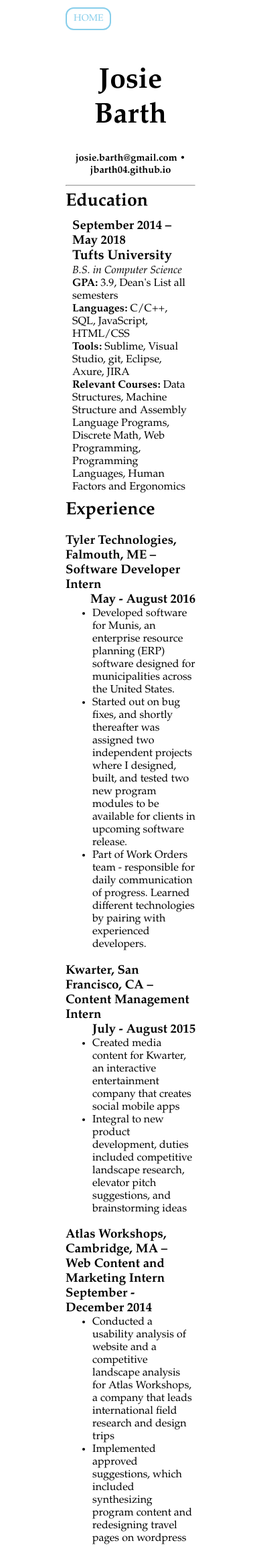
After one commit to jbarth04/jbarth04.github.io, a Flask app: template templates/resume.html in a window 390 px wide. The commit adds this page. Shown: the top 2310 px of the page at 67% size. Run offline with Flask 3, Linux system fonts and the light colour scheme; the template is opened without the code that fills it, so the values that code supplies are empty.

Commit message:
Convert static website to Flask Python application
- Remove static HTML files (index.html, resume.html, bio.html)
- Remove static CSS files (index.css, resume.css, bio.css)
- Create Flask app.py with routes for /, /resume, and /bio
- Convert HTML content to Jinja2 templates with base template
- Consolidate CSS into single stylesheet with page-specific styling
- Move images to static/images/ directory with proper Flask URL routing
- Preserve all original content, styling, and responsive design
- Add requirements.txt with Flask dependency

Co-Authored-By: Josie <josie.barth@gmail.com>

```diff
--- /dev/null
+++ b/app.py
@@ -0,0 +1,18 @@
+from flask import Flask, render_template
+
+app = Flask(__name__)
+
+@app.route('/')
+def index():
+    return render_template('index.html')
+
+@app.route('/resume')
+def resume():
+    return render_template('resume.html')
+
+@app.route('/bio')
+def bio():
+    return render_template('bio.html')
+
+if __name__ == '__main__':
+    app.run(debug=True)
--- /dev/null
+++ b/requirements.txt
@@ -0,0 +1 @@
+Flask==2.3.3
--- /dev/null
+++ b/static/css/style.css
@@ -0,0 +1,157 @@
+/* stylesheet for Josie's Personal Webpage */
+
+/* Base styles */
+body {
+    font-family: "Palatino Linotype", "Book Antiqua", Palatino, serif;
+    background-color: white;
+    position: relative;
+    color: black;
+}
+
+a {
+    text-decoration: none;
+}
+
+/* Homepage styles */
+.homepage-body {
+    text-align: center;
+}
+
+.homepage-body h1 {
+    color: #ff9999;
+    font-size: 68pt;
+}
+
+img.attributes {
+    width: 250px;
+    height: 250px;
+}
+
+.container {
+  height: 300px;
+  width: 300px;
+  position: relative;
+  display: inline-block;
+}
+
+.text-caption{
+  color: #404040;
+  font-size: 24px;
+  position: absolute;
+  width: 100%;
+  height: 0%;
+  margin: auto;
+  top: 200px;
+  left: 0;
+  bottom: 0;
+  right: 0;
+}
+
+/* Resume page styles */
+.resume-body {
+    text-align: left;
+    padding-left: 90px;
+    padding-right: 90px;
+    padding-top: 10px;
+    padding-bottom: 10px;
+    font-size: 12pt;
+}
+
+.resume-body h1 {
+    font-size: 32pt;
+    padding-top: 30px;
+    text-align: center;
+}
+
+.resume-body h2 {
+    font-size: 11pt;
+    text-align: center;
+}
+
+.section {
+    font-size: 20pt;
+    font-weight: bold;
+}
+
+.tufts {
+    margin:10px;
+}
+
+.title {
+    font-size: 14pt;
+}
+
+.tufts-title {
+    font-size: 15pt;
+}
+
+.date {
+    float: right;
+}
+
+.italic {
+    font-style: italic;
+}
+
+.bold {
+    font-weight: bold;
+}
+
+/* Bio page styles */
+.bio-body {
+    padding-left: 90px;
+    padding-right: 90px;
+    padding-top: 20px;
+    padding-bottom: 20px;
+}
+
+.bio-body h1 {
+    font-size: 32pt;
+    text-align: center;
+}
+
+.bio-body p {
+    font-family: "Palatino Linotype", "Book Antiqua", Palatino, serif;
+    background-color: white;
+    position: relative;
+    text-align: left;
+    color: black;
+    font-size: 12pt;
+}
+
+/* Button styles (shared between resume and bio pages) */
+.button{
+  color: #87CEEB;
+  font-size: 14px;
+  text-align: left;
+  border: #87CEEB;
+  border-style: solid;
+  border-width: 2px;
+  border-radius: 12px;
+  padding: 8px 10px;
+  transition: background-color 0.3s ease;
+}
+
+.button:hover {
+  background-color: #5DADE2;
+  color: white;
+}
+
+/* MOBILE */
+@media only screen
+    and (max-device-width: 736px)
+    and (orientation: portrait) {
+
+    .homepage-body h1 {
+        color: #ff9999;
+        font-size: 20pt;
+    }
+
+  /* alignment of photos */
+    .container {
+      height: 300px;
+      width: 300px;
+      position: relative; /* display image containers in vertical order */
+    }
+
+}
--- /dev/null
+++ b/templates/base.html
@@ -0,0 +1,16 @@
+<!DOCTYPE html>
+<html>
+<head>
+    <title>{% block title %}Josie Barth's Homepage{% endblock %}</title>
+    <meta charset="utf-8" />
+    <meta name="author" content="Josie Barth">
+    <meta name="description" content="{% block description %}Josie Barth's personal website.{% endblock %}">
+    <meta name="keywords" content="{% block keywords %}josie barth, josephine barth, programming, computer science, compsci, website{% endblock %}">
+    <meta name="language" content="English">
+    <meta name="viewport" content="width=device-width, initial-scale=1">
+    <link rel="stylesheet" href="{{ url_for('static', filename='css/style.css') }}">
+</head>
+<body>
+    {% block content %}{% endblock %}
+</body>
+</html>
--- a/resume.html
+++ b/templates/resume.html
@@ -1,21 +1,14 @@
-<!DOCTYPE html>
+{% extends "base.html" %}
 
-<html>
+{% block title %}Josie Barth's Resume{% endblock %}
 
-<head>
-    <title>Josie Barth's Resume</title>
-    <meta charset="utf-8" />
-    <meta name="author" content="Josie Barth">
-    <meta name="description" content="Josie Barth's Resume.">
-    <meta name="keywords" content="josie barth, josephine barth,
-          programming, computer science, compsci, website, resume">
-    <meta name="language" content="English">
-    <link rel="stylesheet" href="resume.css">
-</head>
+{% block description %}Josie Barth's Resume.{% endblock %}
 
-<body>
+{% block keywords %}josie barth, josephine barth, programming, computer science, compsci, website, resume{% endblock %}
 
-    <a href="index.html" class="button">HOME</a>
+{% block content %}
+<div class="resume-body">
+    <a href="{{ url_for('index') }}" class="button">HOME</a>
 
     <h1> Josie Barth </h1>
     <h2> josie.barth@gmail.com • jbarth04.github.io </h2>
@@ -33,7 +26,7 @@
             <br>
             <span class="italic"> B.S. in Computer Science </span> <br>
             <span class="bold"> GPA: </span>
-                3.9, Dean’s List all semesters <br>
+                3.9, Dean's List all semesters <br>
             <span class="bold"> Languages: </span>
                 C/C++, SQL, JavaScript, HTML/CSS<br>
             <span class="bold"> Tools: </span>
@@ -119,8 +112,5 @@
             <li><span class="bold">WiCS</span> - Women in Computer Science, External Logistics Officer: in charge of communications, event planning, and alumnae networking. 2016/2017
             </li>
         </ul>
-
-
-</body>
-
-</html>
+</div>
+{% endblock %}
```
Also changed, not shown: bio.css (deleted, +0 -45 lines), index.css (deleted, +0 -64 lines), index.html (deleted, +0 -47 lines), resume.css (deleted, +0 -76 lines), templates/bio.html (renamed from bio.html, +10 -19 lines), templates/index.html (added, +34 -0 lines), static/images/ArizonaSq.jpg (added), static/images/MaineSq.jpg (added), static/images/josie_GrandCanyonSq.jpg (added).
